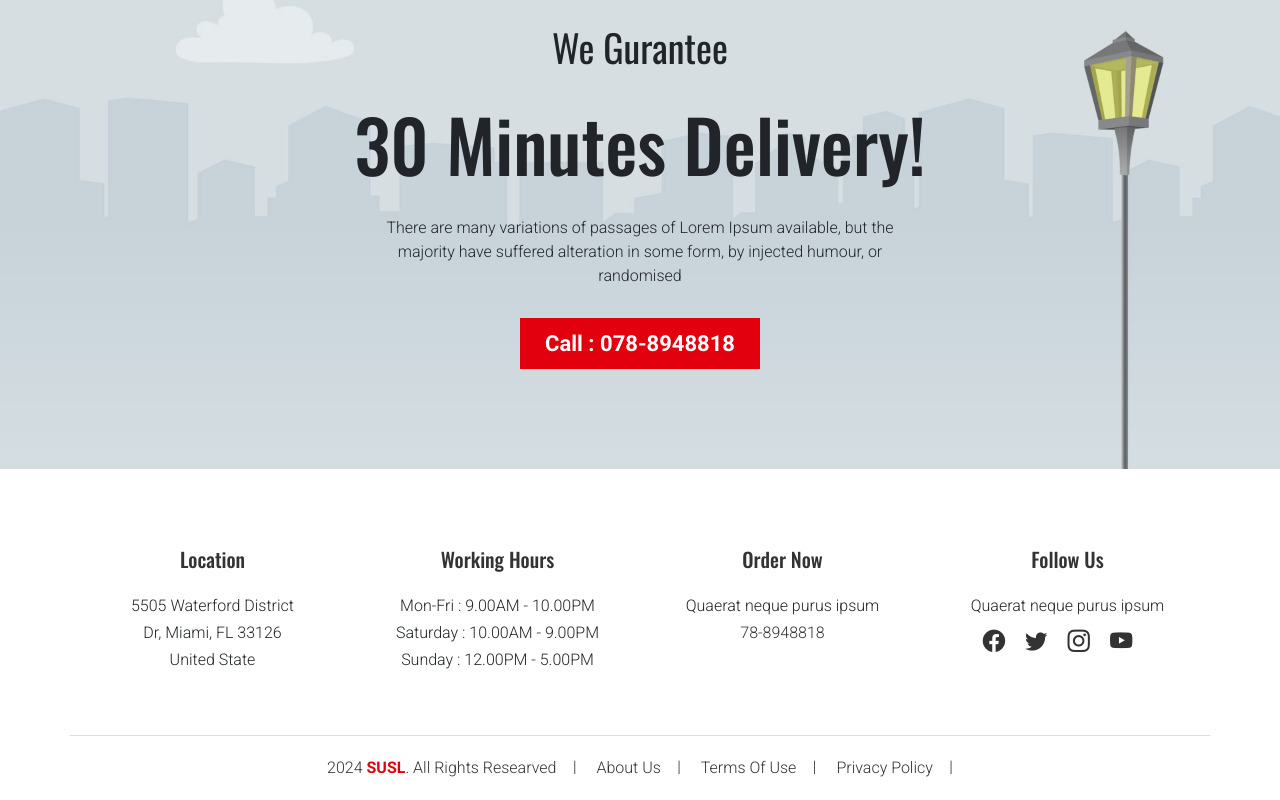
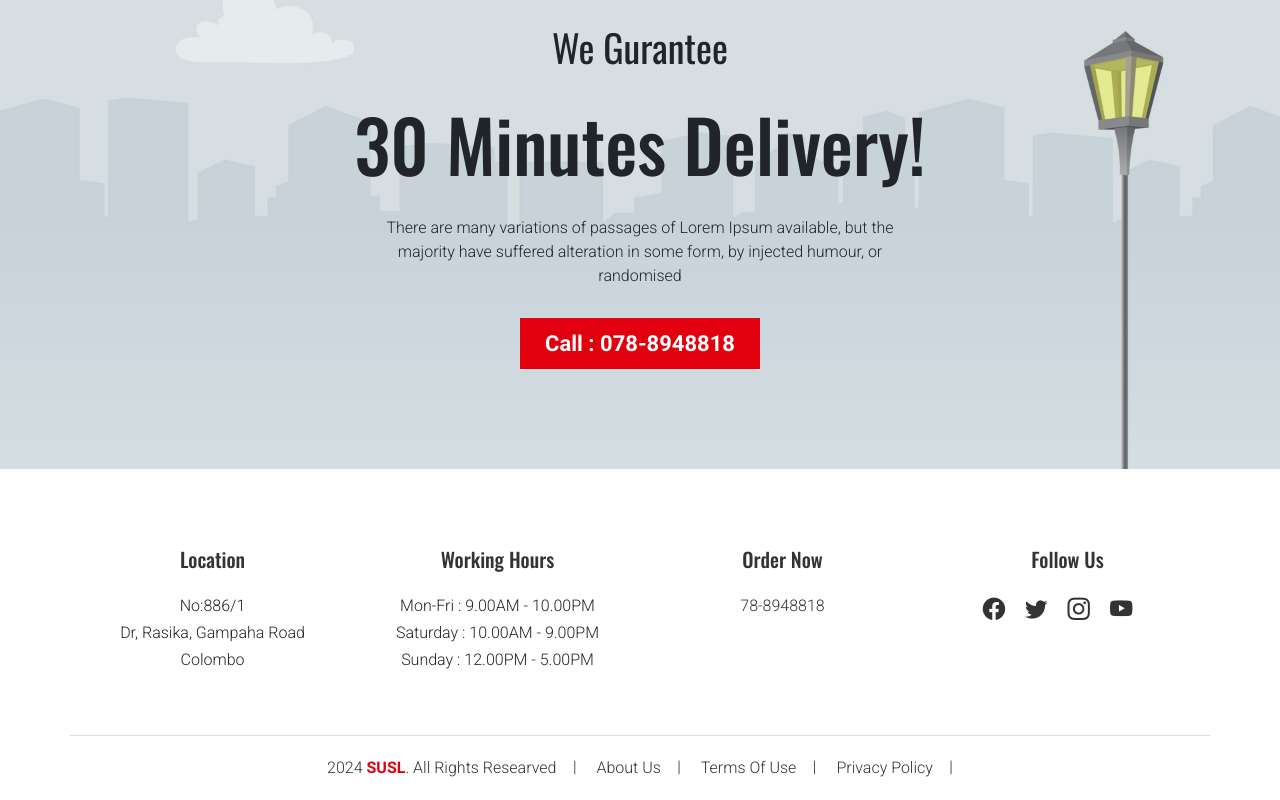
Before and after one commit to rasika51/Tasty-Burger-, a React (Create React App) app: page / in a window 1280 px wide. Shown: the part 6772-7572 px from the top of the page. Built offline with nearby package versions, Linux system fonts and the light colour scheme.

Commit message:
Update the Footer section of the layout

```diff
--- a/src/components/Layouts/Footer.js
+++ b/src/components/Layouts/Footer.js
@@ -32,9 +32,9 @@ function Footer() {
           <Col sm={6} lg={3} className='mb-4 mb-lg-0'>
             <div className='text-center'>
               <h5>Location</h5>
-              <p> 5505 Waterford District</p>
-              <p>Dr, Miami, FL 33126</p>
-              <p>United State</p>
+              <p> No:886/1</p>
+              <p>Dr, Rasika, Gampaha Road</p>
+              <p>Colombo</p>
             </div>
           </Col>
           <Col sm={6} lg={3} className='mb-4 mb-lg-0'>
@@ -48,7 +48,7 @@ function Footer() {
           <Col sm={6} lg={3} className='mb-4 mb-lg-0'>
             <div className='text-center'>
               <h5>Order Now</h5>
-              <p>Quaerat neque purus ipsum</p>
+              {/* <p>Quaerat neque purus ipsum</p> */}
               <p>
                 <Link to="tel:0788948818" className='calling'>
                   78-8948818
@@ -59,7 +59,7 @@ function Footer() {
           <Col sm={6} lg={3} className='mb-4 mb-lg-0'>
             <div className='text-center'>
               <h5>Follow Us</h5>
-              <p>Quaerat neque purus ipsum</p>
+              {/* <p>Quaerat neque purus ipsum</p> */}
               <ul className='list-unstyled text-center mt-2'>
                 <li>
                   <Link to="/">
```
